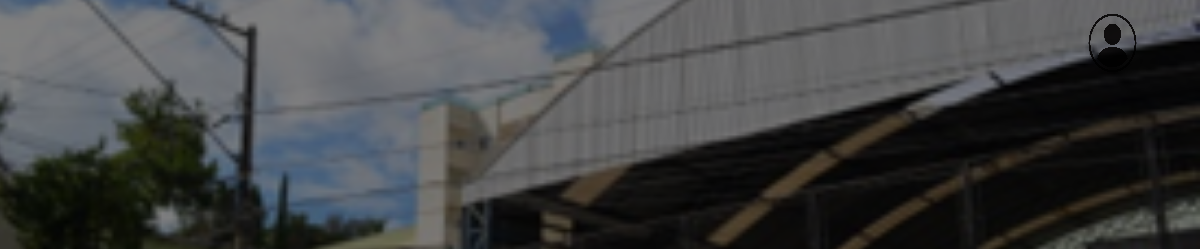
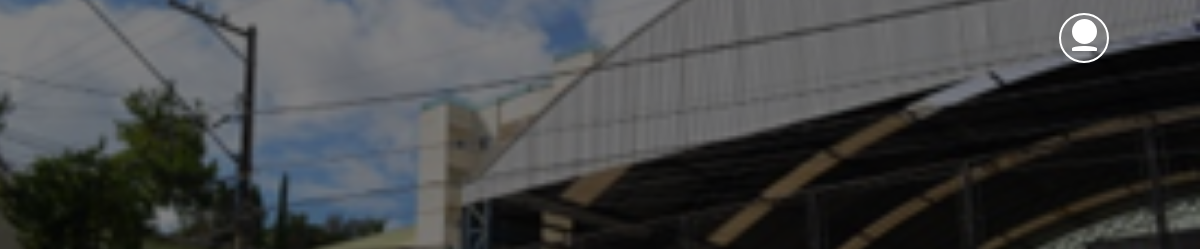
Before and after one commit to GrupoA-Turma-13-2024/Semeador-Remaster, a plain HTML site: page index.html in a window 1280 px wide. Shown: the top 249 px of the page, 80-1280 px from the left. Drawn offline with nearby package versions, Linux system fonts and the light colour scheme.

Commit message:
icon att

```diff
--- a/css/html.css
+++ b/css/html.css
@@ -16,16 +16,44 @@ html, body {
 }
 
 .icon {
-  mix-blend-mode: multiply;
   position: absolute;
   top: 1vw; /* Ajuste a posição conforme necessário */
-  left: 90vw; /* Ajuste a posição conforme necessário */
-  width: 2vw; /* Ajuste a largura conforme necessário */
-  height: auto; /* Mantém a proporção da imagem */
+  left: 89%; /* Ajuste a posição conforme necessário */
+  width: 50px; /* Ajuste a largura conforme necessário */
+  height: 50px; /* Mantém a proporção da imagem */
+  border-radius: 50%;
   z-index: 3; /* Certifique-se de que o logo tenha um z-index maior */
   color: white;
-  background-color: white;
+  background-color: rgba(255, 255, 255, 0.153);
+  border-style: solid;
+  border-color: white;
+  border-width: 2px;
 }
+
+.usericon{
+  margin-top: 4px;
+  margin-left: 11px;
+   /* Ajuste a posição conforme necessário */
+  width: 25px; /* Ajuste a largura conforme necessário */
+  height: 25px; /* Mantém a proporção da imagem */
+  border-radius: 50%;
+  z-index: 6; /* Certifique-se de que o logo tenha um z-index maior */
+  background-color: rgb(255, 255, 255);
+}
+
+.usericon2{
+  margin-left: 11px;
+  margin-top: 2px ;
+   /* Ajuste a posição conforme necessário */
+  width: 25px; /* Ajuste a largura conforme necessário */
+  height: 5px; /* Mantém a proporção da imagem */
+  border-radius: 10%;
+  border-top-left-radius: 45%;
+  border-top-right-radius: 45%;
+  z-index: 7; /* Certifique-se de que o logo tenha um z-index maior */
+  background-color: rgb(255, 255, 255);
+}
+
 
 .imagem-container {
   width: 100%; /* 100% da largura da viewport */
--- a/index.html
+++ b/index.html
@@ -15,7 +15,10 @@
   <img src="imagens/logo_semeador.png" alt="">
 </div>
 <div class="icon">
-  <img src="imagens/imagemicone.png" alt="">
+  <div class="usericon">
+  </div>
+  <div class="usericon2">
+</div>
 </div>
     <div class="imagem-container">
         <img src="imagens/semeador_capa.png" alt="Descrição da imagem">
```
Also changed, not shown: index2.html (+6 -0 lines), index3.html (+6 -0 lines), index4.html (+6 -0 lines), index5.html (+6 -0 lines).
